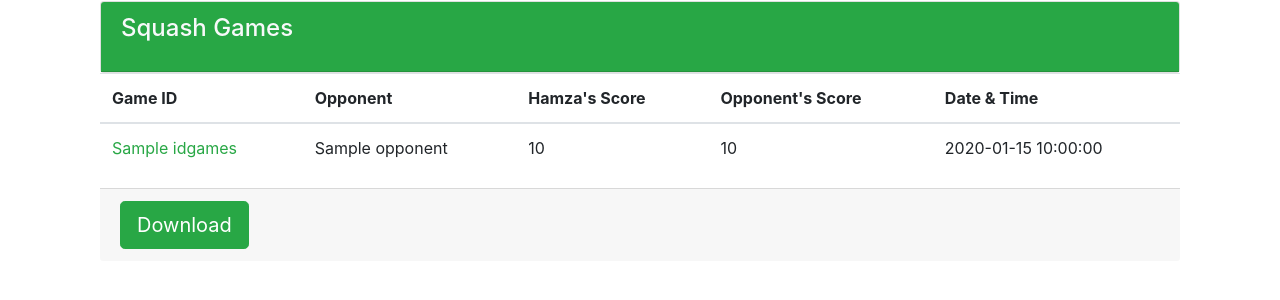
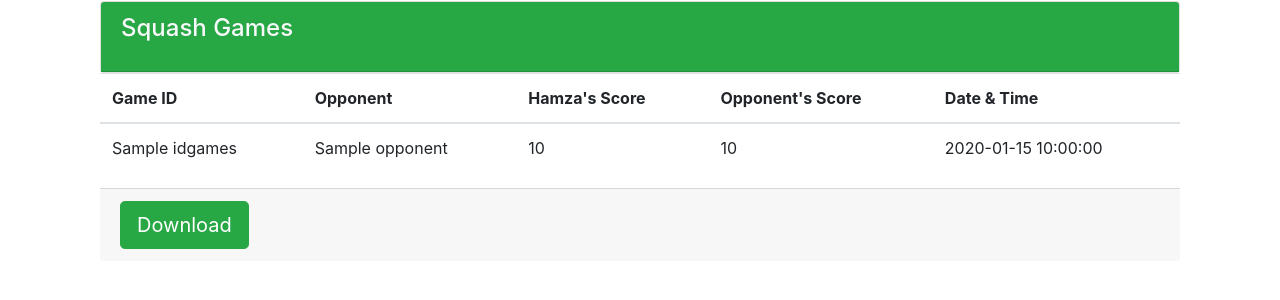
Before and after one commit to abdullahsumbal/Hamza_Gift, a Flask app: template templates/home.html in a window 1280 px wide. Shown: the part 369-669 px from the top of the page. Run offline with Flask 2, Linux system fonts and the light colour scheme; the template is opened without the code that fills it: most values are stand-ins (such as "Sample title", 1, 10 or a date in 2020); some libraries are stand-ins or nearby versions.

Commit message:
comment to private settings

```diff
--- a/templates/home.html
+++ b/templates/home.html
@@ -33,7 +33,7 @@
                     <tbody>
                         {% for game in games %}
                         <tr>
-                            <td><a href="game/{{game.idgames}}" class="text-success">{{game.idgames}}</a></td>
+                            <td>{% if session.logged_in %}<a href="game/{{game.idgames}}" class="text-success">{% endif %}{{game.idgames}}</a></td>
                             <td>{{game.opponent}}</td>
                             <td>{{game.score_hamza}}</td>
                             <td>{{game.score_opponent}}</td>
```
